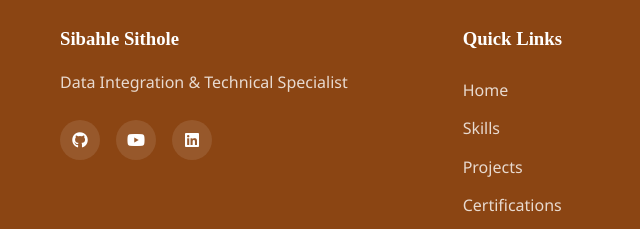
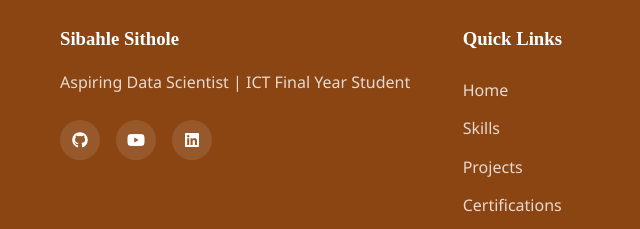
Before and after one commit to Sibahle01/Sibahle-s-Portfolio.github.io, a plain HTML site: page projects.html in a window 1280 px wide. Shown: the part 1544-1773 px from the top of the page, 0-640 px from the left. Drawn offline with Linux system fonts and the light colour scheme.

Commit message:
Update projects.html

```diff
--- a/projects.html
+++ b/projects.html
@@ -135,7 +135,7 @@
             <div class="footer-content">
                 <div class="footer-about">
                     <h3>Sibahle Sithole</h3>
-                    <p>Data Integration & Technical Specialist</p>
+                    <p>Aspiring Data Scientist | ICT Final Year Student</p>
                     <div class="social-links">
                         <a href="https://github.com/Sibahle01" target="_blank"><i class="fab fa-github"></i></a>
                         <a href="https://youtube.com/@JourneytoData-h7u" target="_blank"><i class="fab fa-youtube"></i></a>
```
